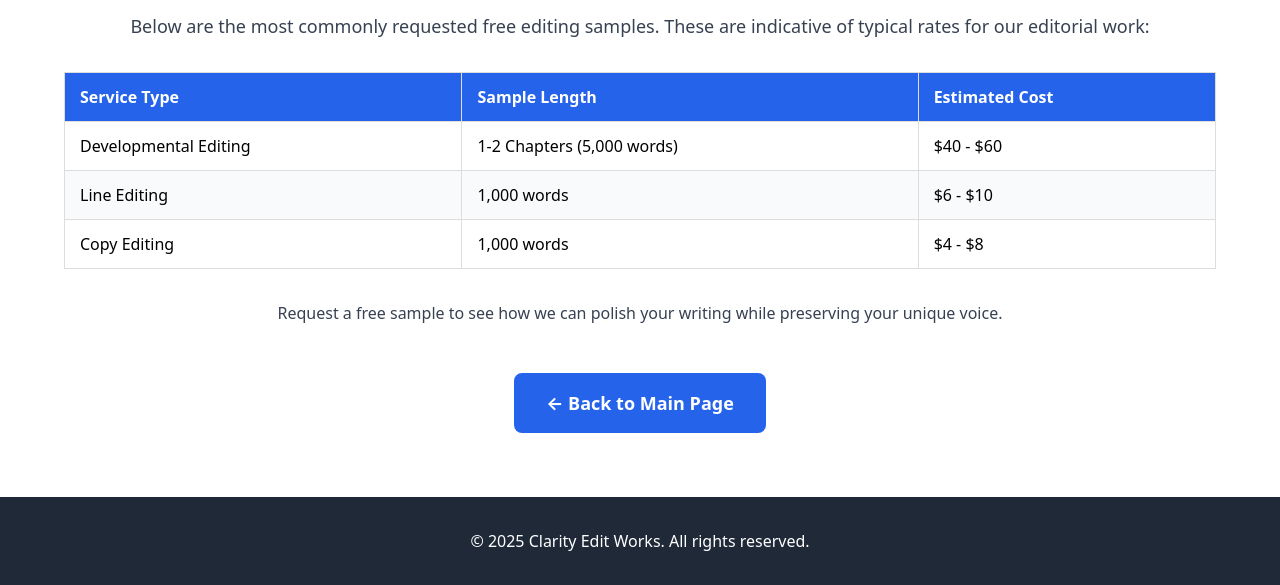
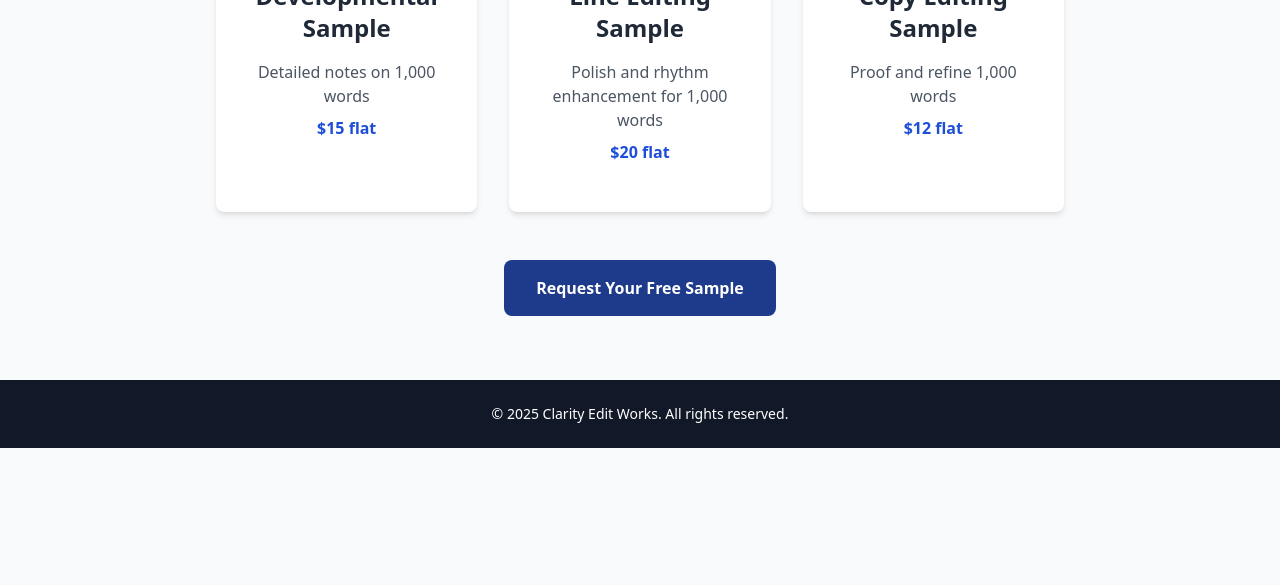
Before and after one commit to clarityeditworks/clarity-edit-works, a plain HTML site: page sample.html in a window 1280 px wide. Shown: the part 404-989 px from the top of the page. After the commit the page ends 852 px from the top, so only its background shows below. Drawn offline with nearby package versions, Linux system fonts and the light colour scheme.

Commit message:
Update sample.html

```diff
--- a/sample.html
+++ b/sample.html
@@ -6,72 +6,77 @@
   <title>Free Editing Samples - Clarity Edit Works</title>
   <script src="https://cdn.tailwindcss.com"></script>
   <style>
-    *, *::before, *::after { box-sizing: border-box; }
-    html, body { height: 100%; margin: 0; padding: 0; font-family: system-ui, -apple-system, sans-serif; }
-    .hero-gradient { background: linear-gradient(135deg, #1e3a5f 0%, #2d5a7b 100%); }
-    .cta-button { transition: all 0.3s ease; }
-    .cta-button:hover { transform: scale(1.05); box-shadow: 0 8px 16px rgba(0,0,0,0.2); }
-    table { width: 100%; border-collapse: collapse; margin-top: 2rem; }
-    th, td { padding: 12px 15px; border: 1px solid #ddd; text-align: left; }
-    th { background-color: #2563eb; color: white; }
-    tr:nth-child(even) { background-color: #f9fafb; }
+    .modal { display: none; position: fixed; inset: 0; background: rgba(0,0,0,0.6); justify-content: center; align-items: center; }
+    .modal.active { display: flex; }
   </style>
 </head>
-<body>
-
-<div class="min-h-full flex flex-col">
-  <!-- Hero Section -->
-  <header class="hero-gradient text-white py-20 px-6 text-center">
-    <h1 class="text-5xl font-bold mb-4">Free Editing Samples</h1>
-    <p class="text-xl opacity-90 max-w-3xl mx-auto">See how Clarity Edit Works can elevate your manuscript. Sample edits show the quality and clarity we bring to your work.</p>
+<body class="bg-gray-50 font-sans text-gray-800">
+  <header class="bg-blue-900 text-white py-8 text-center">
+    <h1 class="text-4xl font-bold mb-2">Free Editing Samples</h1>
+    <p class="text-lg opacity-90">Experience the quality of Clarity Edit Works before committing</p>
   </header>
 
-  <main class="flex-1 py-16 px-6">
-    <div class="max-w-6xl mx-auto text-center">
-      <h2 class="text-4xl font-bold mb-8 text-gray-800">Sample Pricing Overview</h2>
-      <p class="text-lg text-gray-700 mb-6">Below are the most commonly requested free editing samples. These are indicative of typical rates for our editorial work:</p>
+  <main class="max-w-4xl mx-auto py-16 px-6 text-center">
+    <section>
+      <h2 class="text-3xl font-bold mb-6">Sample Edit Pricing</h2>
+      <p class="text-gray-700 mb-10">These sample edits give you a glimpse of your manuscript’s potential. Prices are based on average editorial rates.</p>
 
-      <table>
-        <thead>
-          <tr>
-            <th>Service Type</th>
-            <th>Sample Length</th>
-            <th>Estimated Cost</th>
-          </tr>
-        </thead>
-        <tbody>
-          <tr>
-            <td>Developmental Editing</td>
-            <td>1-2 Chapters (5,000 words)</td>
-            <td>$40 - $60</td>
-          </tr>
-          <tr>
-            <td>Line Editing</td>
-            <td>1,000 words</td>
-            <td>$6 - $10</td>
-          </tr>
-          <tr>
-            <td>Copy Editing</td>
-            <td>1,000 words</td>
-            <td>$4 - $8</td>
-          </tr>
-        </tbody>
-      </table>
+      <div class="grid md:grid-cols-3 gap-8 mb-12">
+        <div class="bg-white rounded-lg p-8 shadow-md">
+          <h3 class="text-2xl font-bold mb-4">Developmental Sample</h3>
+          <p class="text-gray-600 mb-2">Detailed notes on 1,000 words</p>
+          <p class="text-blue-700 font-semibold mb-4">$15 flat</p>
+        </div>
+        <div class="bg-white rounded-lg p-8 shadow-md">
+          <h3 class="text-2xl font-bold mb-4">Line Editing Sample</h3>
+          <p class="text-gray-600 mb-2">Polish and rhythm enhancement for 1,000 words</p>
+          <p class="text-blue-700 font-semibold mb-4">$20 flat</p>
+        </div>
+        <div class="bg-white rounded-lg p-8 shadow-md">
+          <h3 class="text-2xl font-bold mb-4">Copy Editing Sample</h3>
+          <p class="text-gray-600 mb-2">Proof and refine 1,000 words</p>
+          <p class="text-blue-700 font-semibold mb-4">$12 flat</p>
+        </div>
+      </div>
 
-      <p class="text-gray-700 mt-8">Request a free sample to see how we can polish your writing while preserving your unique voice.</p>
-
-      <div class="mt-12">
-        <button onclick="window.location.href='index.html'" class="cta-button bg-blue-600 hover:bg-blue-700 text-white font-bold py-4 px-8 rounded-lg text-lg">
-          ← Back to Main Page
-        </button>
-      </div>
-    </div>
+      <button onclick="toggleModal(true)" class="bg-blue-900 hover:bg-blue-800 text-white font-semibold py-4 px-8 rounded-lg transition">Request Your Free Sample</button>
+    </section>
   </main>
 
-  <footer class="bg-gray-800 text-white py-8 px-6 mt-auto text-center">
-    <p>© 2025 Clarity Edit Works. All rights reserved.</p>
+  <!-- Modal -->
+  <div id="modal" class="modal">
+    <div class="bg-white rounded-lg shadow-xl max-w-lg w-full p-8 text-left relative">
+      <button onclick="toggleModal(false)" class="absolute top-3 right-4 text-gray-500 hover:text-gray-700 text-2xl font-bold">&times;</button>
+      <h2 class="text-2xl font-bold mb-6 text-center text-gray-800">Request a Free Editing Sample</h2>
+
+      <form action="mailto:clarityeditworks@gmail.com" method="post" enctype="text/plain" class="space-y-4">
+        <input type="text" name="Name" placeholder="Your Name" required class="w-full border border-gray-300 rounded-lg p-3">
+        <input type="email" name="Email" placeholder="Your Email" required class="w-full border border-gray-300 rounded-lg p-3">
+        <input type="text" name="Document Type" placeholder="Document Type (e.g., Novel, Essay)" required class="w-full border border-gray-300 rounded-lg p-3">
+        <input type="number" name="Word Count" placeholder="Word Count" required class="w-full border border-gray-300 rounded-lg p-3">
+        <select name="Editing Type" required class="w-full border border-gray-300 rounded-lg p-3">
+          <option value="">Select Editing Type</option>
+          <option value="Developmental">Developmental Editing</option>
+          <option value="Line">Line Editing</option>
+          <option value="Copy">Copy Editing</option>
+        </select>
+        <textarea name="Message" rows="4" placeholder="Describe what you'd like reviewed..." class="w-full border border-gray-300 rounded-lg p-3"></textarea>
+
+        <button type="submit" class="bg-blue-900 hover:bg-blue-800 text-white font-semibold py-3 px-6 rounded-lg w-full transition">Submit Request</button>
+      </form>
+
+      <p class="text-gray-600 text-sm mt-6 text-center">You’ll receive your sample within 1–3 business days via the email provided.</p>
+    </div>
+  </div>
+
+  <footer class="bg-gray-900 text-white text-center py-6 text-sm">
+    © 2025 Clarity Edit Works. All rights reserved.
   </footer>
-</div>
 
+  <script>
+    function toggleModal(show) {
+      document.getElementById('modal').classList.toggle('active', show);
+    }
+  </script>
 </body>
 </html>
```
